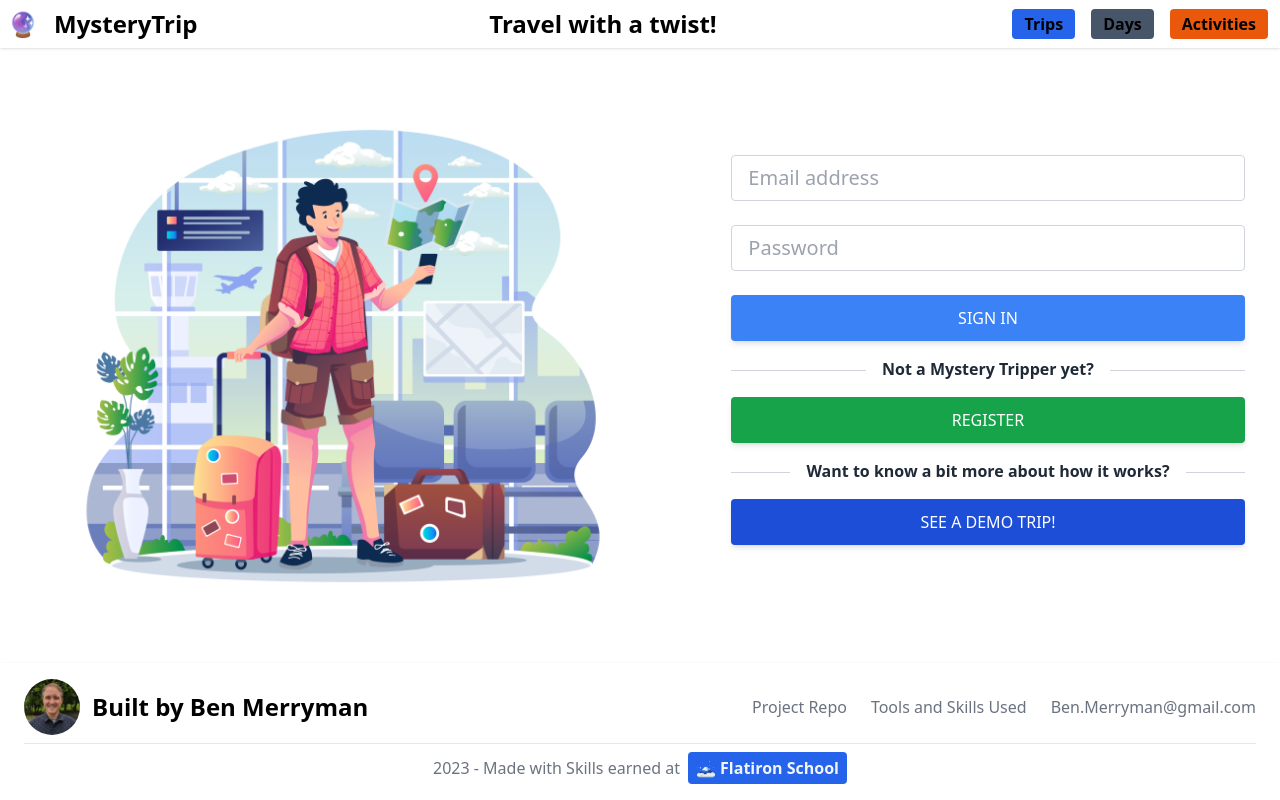
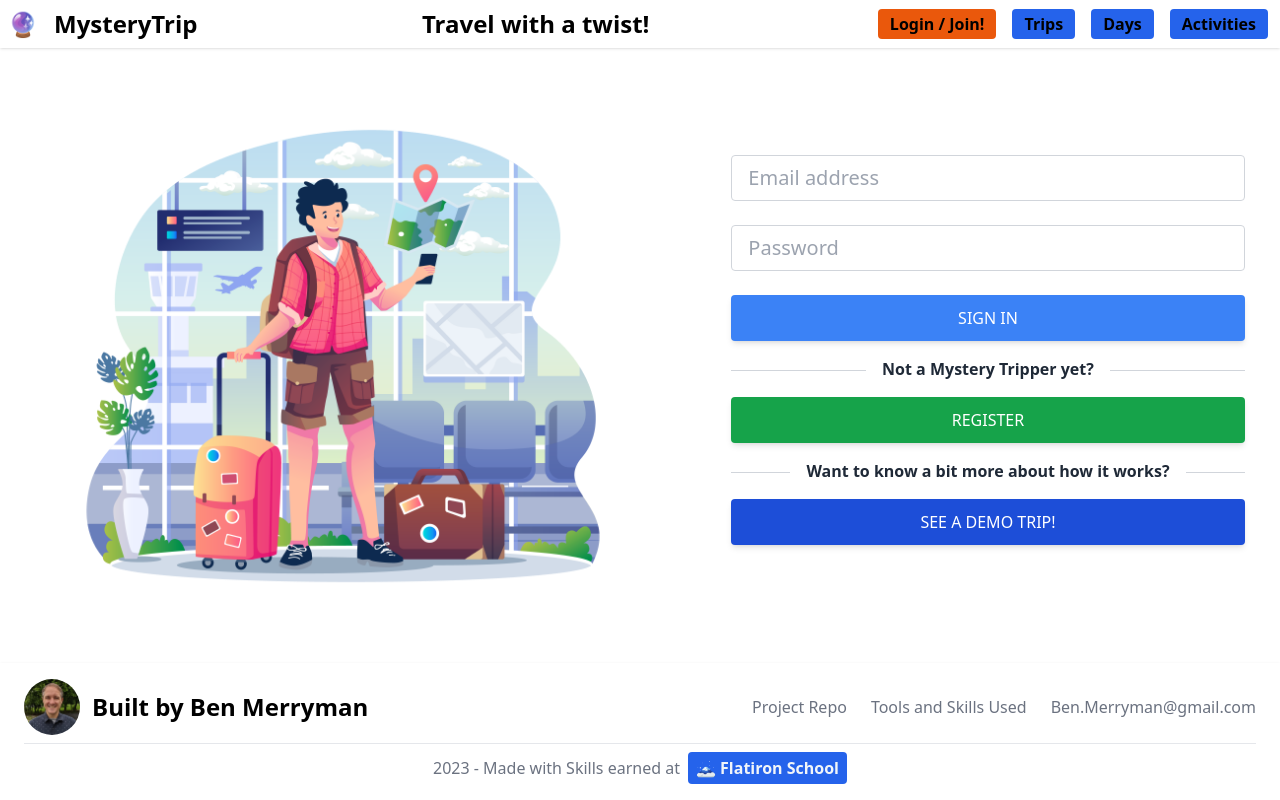
Before and after one commit to beingmerry/Mystery-Trip, a React (Vite) app in the folder client/: page / in a window 1280 px wide. Built offline with nearby package versions, Linux system fonts and the light colour scheme.

Commit message:
🔨added login/join link, modified colors

```diff
--- a/client/src/components/Header.jsx
+++ b/client/src/components/Header.jsx
@@ -15,6 +15,14 @@ export default function Header () {
         Travel with a twist!
       </h1>
       <div className='dark:text-slate-100 space-x-4 p-1'>
+        {/* <---- Login / Join ----> */}
+        <Link
+          to='/'
+          className='bg-orange-600  hover:bg-orange-700 font-bold py-1 px-3 rounded'
+
+        >
+          Login / Join!
+        </Link>
         {/* <---- Trips ----> */}
         <Link
           to='/trips'
@@ -25,14 +33,14 @@ export default function Header () {
         {/* <---- Days ----> */}
         <Link
           to='/days'
-          className='bg-slate-600  hover:bg-slate-700 font-bold py-1 px-3 rounded'
+          className='bg-blue-600  hover:bg-blue-700 font-bold py-1 px-3 rounded'
         >
           Days
         </Link>
         {/* <---- Activities ----> */}
         <Link
           to='/activities'
-          className='bg-orange-600  hover:bg-orange-700 font-bold py-1 px-3 rounded'
+          className='bg-blue-600  hover:bg-blue-700 font-bold py-1 px-3 rounded'
         >
           Activities
         </Link>
```
